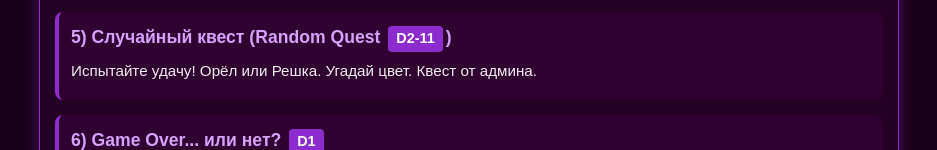
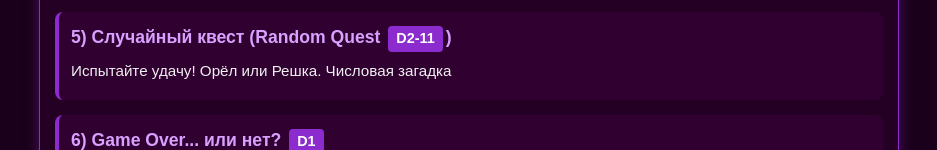
Before and after one commit to voron8164-svg/SUPERGAME, a plain HTML site: page index.html in a window 1280 px wide. Shown: the part 1363-1513 px from the top of the page, without its empty margins (171-1108 px from the left). Drawn offline with Linux system fonts and the light colour scheme.

Commit message:
Update index.html

```diff
--- a/index.html
+++ b/index.html
@@ -307,7 +307,7 @@
 
             <div class="rule">
                 <h4>5) Случайный квест (Random Quest <span class="dice">D2-11</span>)</h4>
-                <p>Испытайте удачу! Орёл или Решка. Угадай цвет. Квест от админа.</p>
+                <p>Испытайте удачу! Орёл или Решка. Числовая загадка</p>
             </div>
 
             <div class="rule">
```
